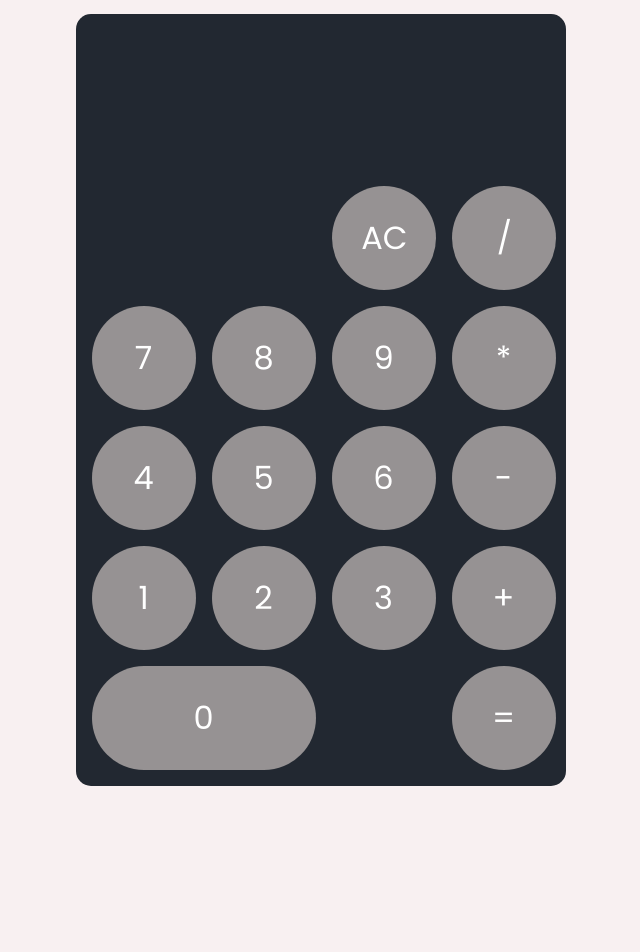
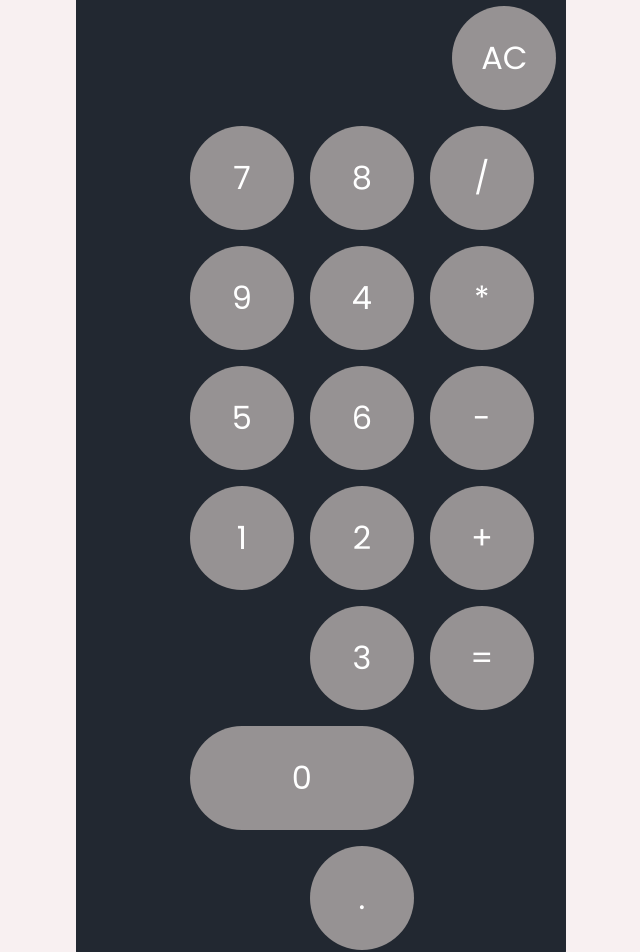
Before and after one commit to MatheusFellipi/calculatora-Reactjs, a React (Create React App) app: page / in a window 1280 px wide. Shown: the top 952 px of the page, without its empty margins (319-959 px from the left). Before the commit the page ends 800 px from the top, so only its background shows below. Built offline with nearby package versions, Linux system fonts and the light colour scheme.

Commit message:
Organizando os botões.

```diff
--- a/src/page/Landing/index.tsx
+++ b/src/page/Landing/index.tsx
@@ -1,5 +1,4 @@
 import { useState } from "react";
-import { MouseEvent } from "react";
 import { Buttons } from "../../components/Buttons";
 import { Box } from "./styles";
 
@@ -49,12 +48,6 @@ export default function Index() {
           <section className="buttons">
             <div className="btn-operator">
               <Buttons name="AC" type="button" handleClick={handleLimpar} />
-
-              <Buttons
-                type="button"
-                name="/"
-                handleClick={() => handleOperator("/")}
-              />
             </div>
           </section>
 
@@ -68,22 +61,32 @@ export default function Index() {
                   handleClick={() => handleInsertNum(num.toString())}
                 />
               ))}
-              <Buttons name="hide" visibility={"hidden"} type="button" />
+              <Buttons name="." type="button" />
             </div>
 
             <div className="operator-number">
               <Buttons
+                color="#fff"
+                type="button"
+                name="/"
+                handleClick={() => handleOperator("/")}
+              />
+
+              <Buttons
+                color="#fff"
                 name="*"
                 type="button"
                 handleClick={() => handleOperator("*")}
               />
 
               <Buttons
+                color="#fff"
                 name="-"
                 type="button"
                 handleClick={() => handleOperator("-")}
               />
               <Buttons
+                color="#fff"
                 name="+"
                 type="button"
                 handleClick={() => handleOperator("+")}
```
